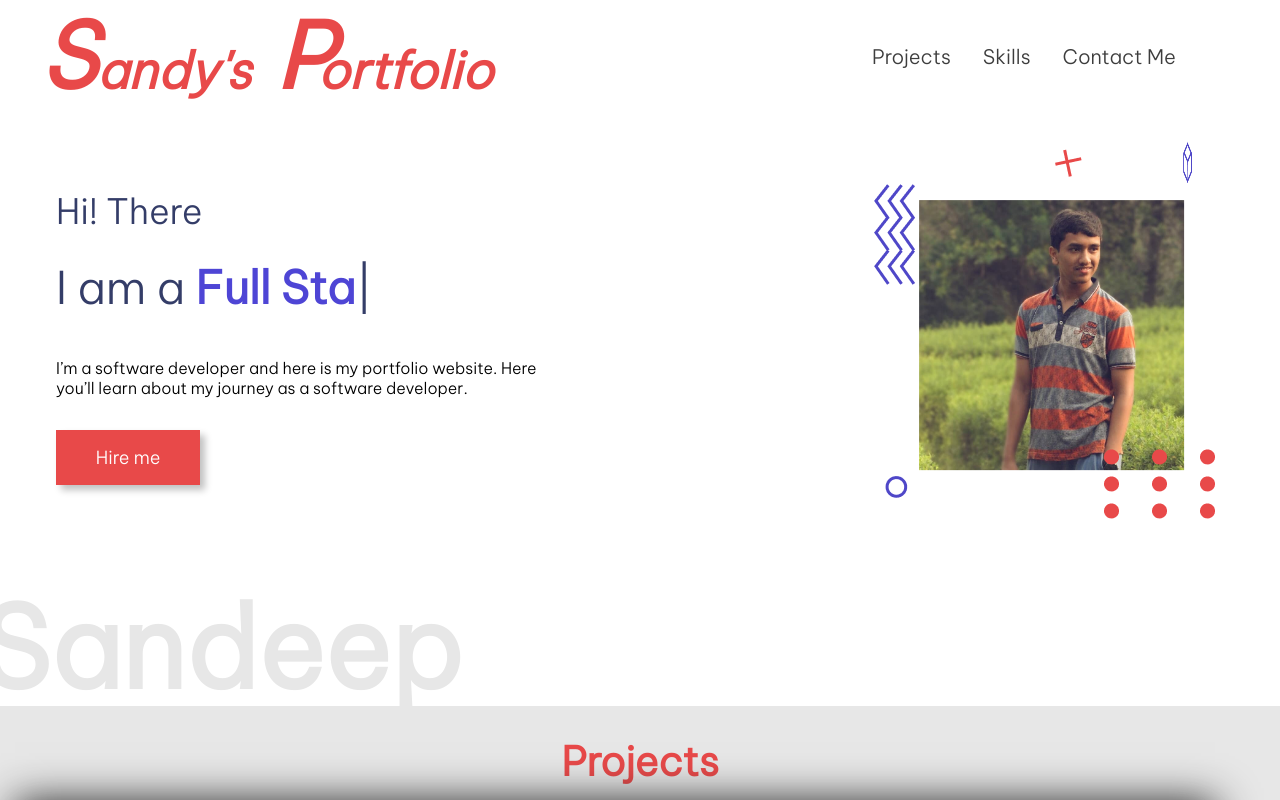
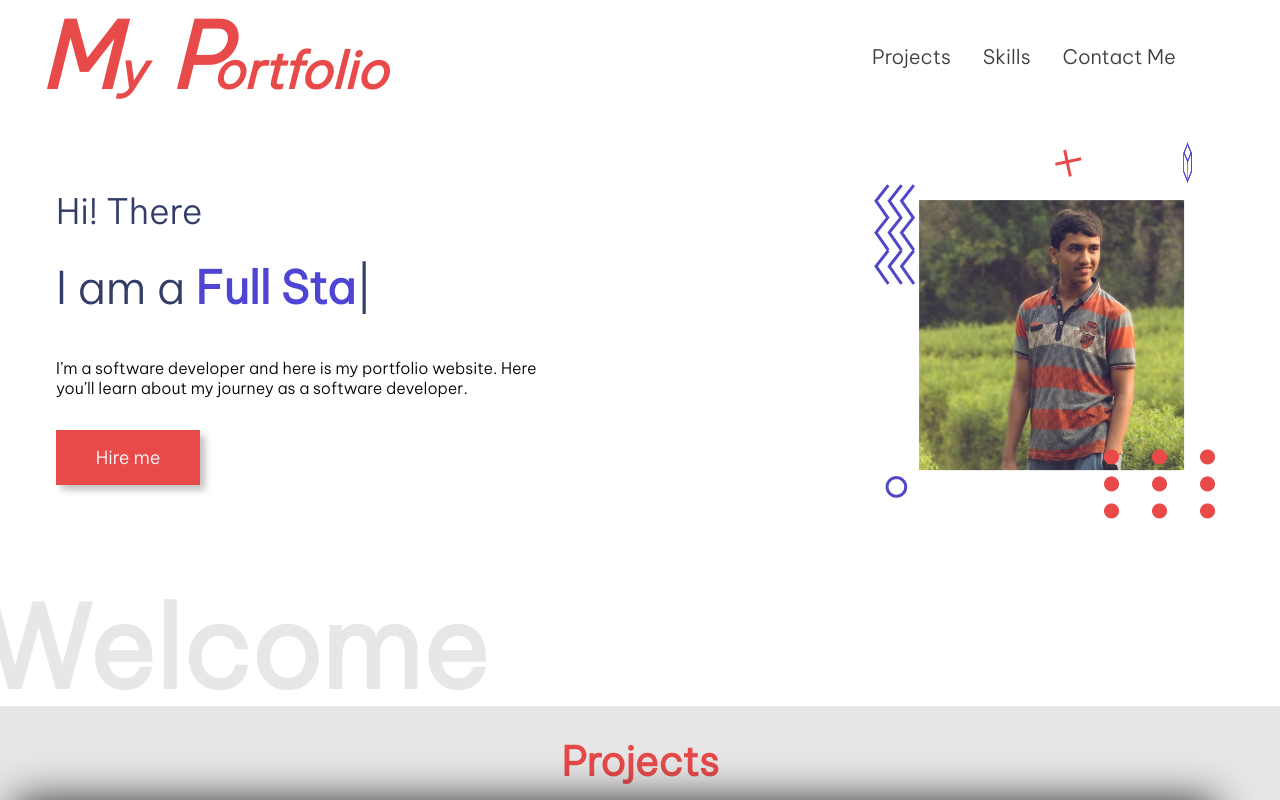
Before and after one commit to Sandy-1673/parralx-effect.github.io, a plain HTML site: page MyPortfolio/index.html in a window 1280 px wide. Drawn offline with nearby package versions, Linux system fonts and the light colour scheme.

Commit message:
Update index.html

```diff
--- a/MyPortfolio/index.html
+++ b/MyPortfolio/index.html
@@ -16,7 +16,7 @@
 
                 <div class="logo-container">
                   <h2 class="logo-heading">
-                    <span class="caps">S</span>andy's<span class="caps alP">P</span>ortfolio
+                    <span class="caps">M</span>y<span class="caps alP">P</span>ortfolio
                   </h2>
                 </div>
 
@@ -30,7 +30,7 @@
 
             <div class="hero-section">
 
-                <div class="faded-text">Sandeep</div>
+                <div class="faded-text">Welcome</div>
 
                 <div class="hero-section-left">
                     <div class="hero-section-heading">Hi! There</div>
```
